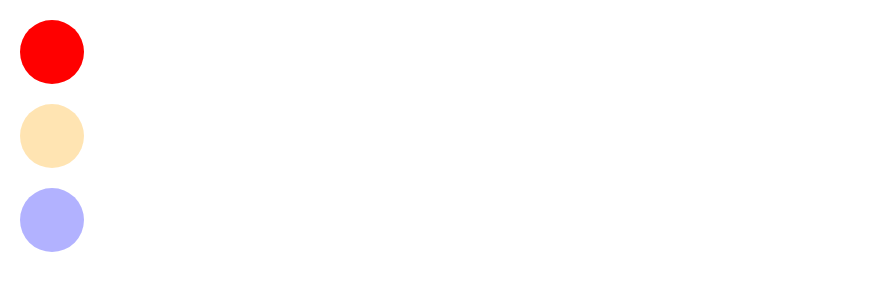
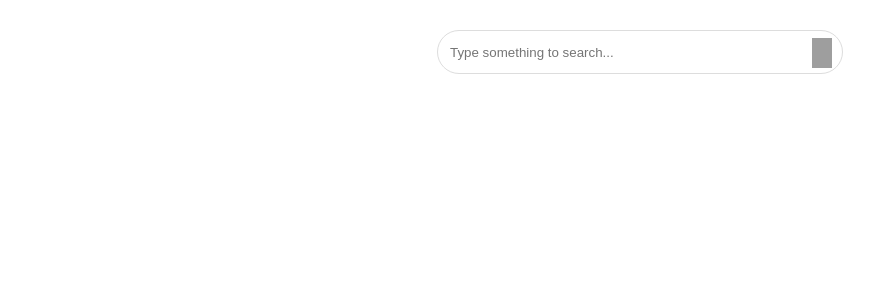
Before and after one commit to tamago1509/reactTask, a React (Create React App) app in the folder react-todo-list/: page / in a window 1280 px wide. Shown: the top 300 px of the page, without its empty margins (0-886 px from the left). Built offline with nearby package versions, Linux system fonts and the light colour scheme; grey boxes are pictures that could not be loaded.

Commit message:
search bar with change state using onFocus and onBlur

```diff
--- a/react-todo-list/package.json
+++ b/react-todo-list/package.json
@@ -7,6 +7,7 @@
     "@testing-library/react": "^9.5.0",
     "@testing-library/user-event": "^7.2.1",
     "classnames": "^2.2.6",
+    "font-awesome": "^4.7.0",
     "react": "^16.13.1",
     "react-dom": "^16.13.1",
     "react-scripts": "3.4.1"
--- a/react-todo-list/src/App.js
+++ b/react-todo-list/src/App.js
@@ -7,6 +7,8 @@ import FollowFriendListItem from './components/FollowFriendListItem';
 import Table from './components/Table';
 import Notification from './components/Notification';
 import Traficlight from './components/Traficlight';
+import Search from './components/Search';
+
 
 
 // const items = [
@@ -24,7 +26,8 @@ class App extends Component {
   render(){
     return (
       <div className="App">
-        <Traficlight />
+        <Search />
+          {/* <Traficlight /> */}
           {/* <Notification /> */}
           {/* <Table /> */}
           {/* <FollowFriendListItem /> */}
--- /dev/null
+++ b/react-todo-list/src/components/Search.css
@@ -0,0 +1,23 @@
+.search-bar{
+    margin: 30px;
+}
+
+.search-bar input{
+    width: 400px;
+    height: 40px;
+    border-radius: 25px;
+    border: 1px solid #ddd;
+    position: relative;
+
+}
+.search-bar img{
+    width: 20px;
+    height: 30px;
+    position: absolute;
+    right: 35%;
+    top: 38px;
+}
+::placeholder{
+    padding-left: 10px;
+
+}
--- /dev/null
+++ b/react-todo-list/src/components/Search.jsx
@@ -0,0 +1,41 @@
+import React, { Component } from 'react'
+import './Search.css';
+
+
+export class Search extends Component {
+    constructor(props) {
+        super(props)
+
+        this.state = {
+             isFocus: false
+        }
+        this.changeFocus = this.changeFocus.bind(this)
+        this.changeBlur = this.changeBlur.bind(this)
+
+    }
+    changeFocus(){
+        this.setState({
+            isFocus: !this.state.isFocus
+
+        })
+
+    }
+    changeBlur(){
+        this.setState({
+            isFocus: !this.state.isFocus
+        })
+    }
+    render() {
+        return (
+            <div className="search-bar">
+                <input onFocus = {this.changeFocus}  onBlur = {this.changeBlur} type="text" placeholder="Type something to search... "/>
+                {
+                    !this.state.isFocus && <img src="https://image.flaticon.com/icons/svg/622/622669.svg"/>
+                }
+
+            </div>
+        )
+    }
+}
+
+export default Search
```
Also changed, not shown: react-todo-list/src/components/Traficlight.jsx (indentation only), 1 other file (tests, documents, lock files or other folders).
